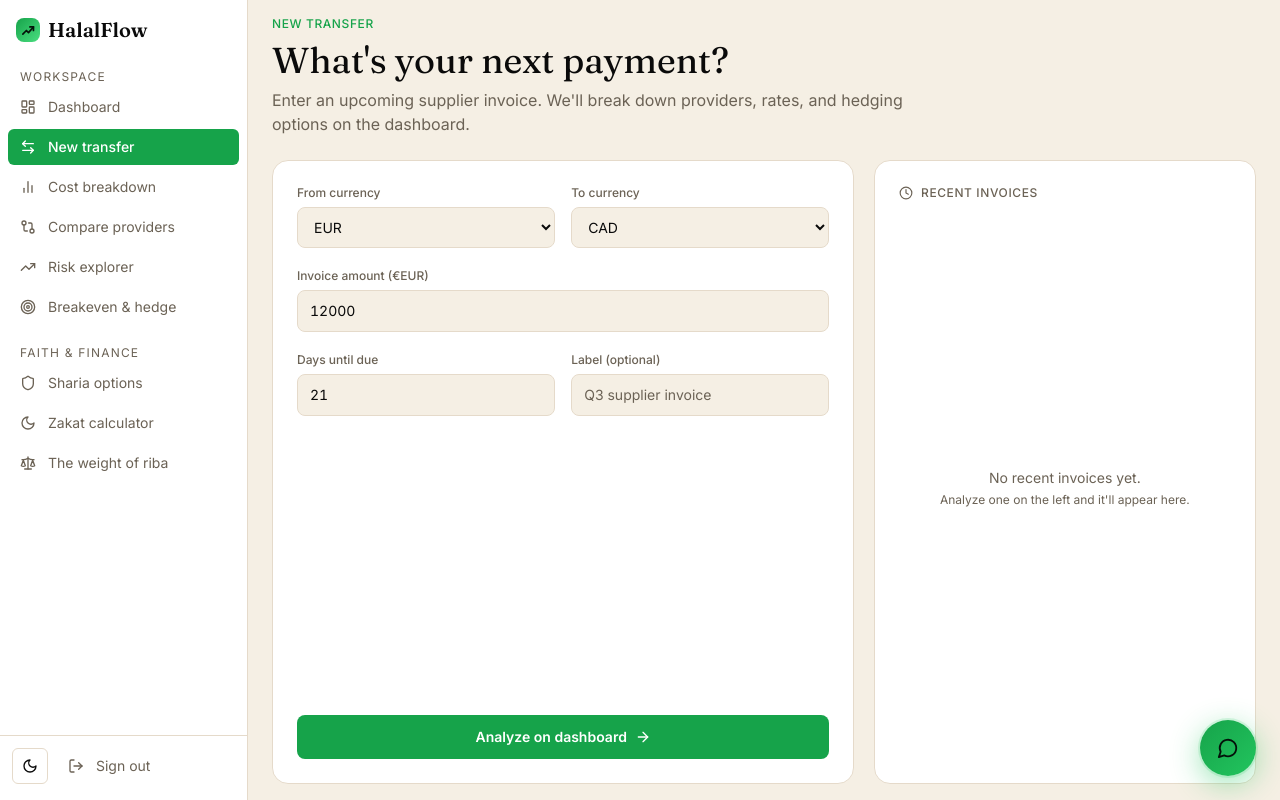
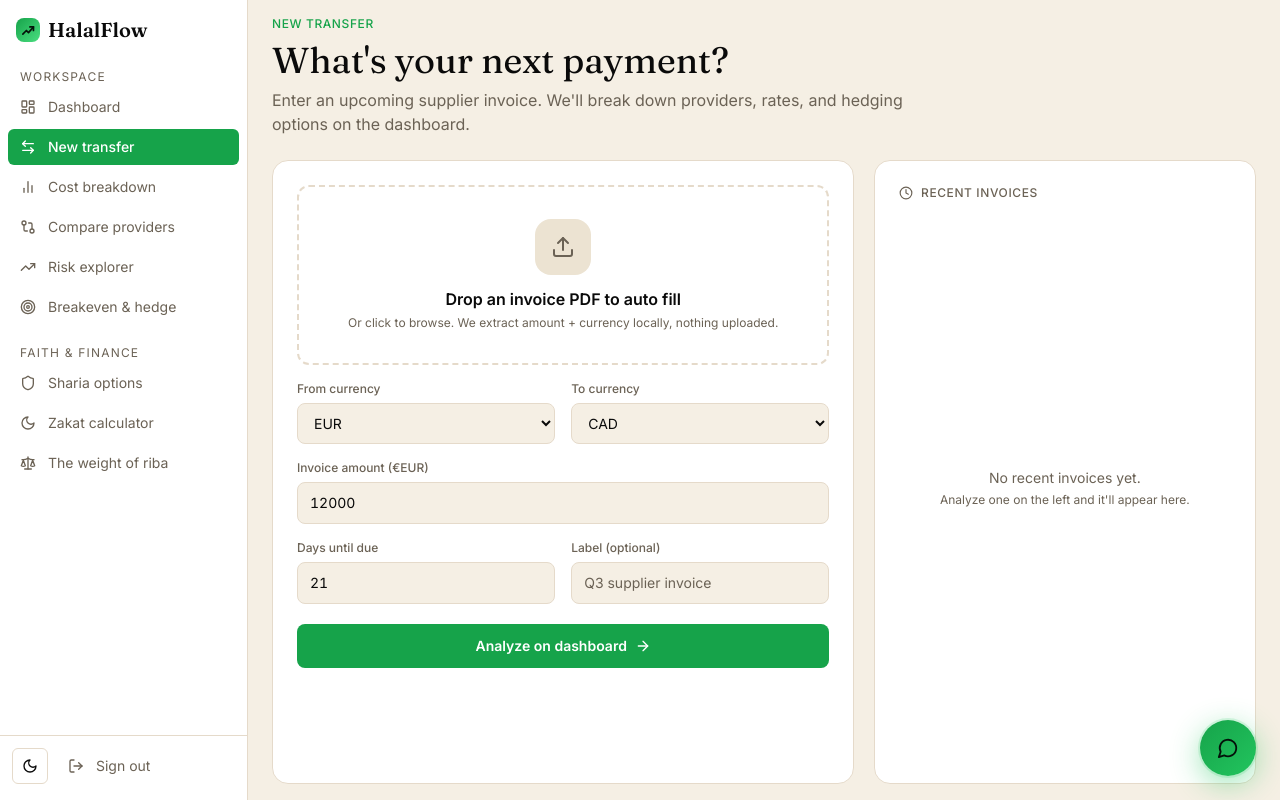
Before and after one commit to abdulrahmanzrein/fxhedge, a Next.js app in the folder fxhedge/: page /transfer in a window 1280 px wide. Built offline with nearby package versions, Linux system fonts and the light colour scheme.

Commit message:
fixed ui

```diff
--- a/fxhedge/app/(app)/transfer/page.tsx
+++ b/fxhedge/app/(app)/transfer/page.tsx
@@ -1,12 +1,59 @@
 "use client";
-import { useState } from "react";
+import { useState, useRef } from "react";
 import { useRouter } from "next/navigation";
 import { useInvoice, type Invoice } from "@/hooks/use-invoice";
 import { currencySymbol } from "@/lib/fixtures";
 import { usePageFade } from "@/components/page-fade";
-import { ArrowRight, Clock, Trash2 } from "lucide-react";
+import { ArrowRight, Clock, Trash2, FileText, Upload, Sparkles } from "lucide-react";
 
 const CURRENCIES = ["EUR", "USD", "GBP", "CAD", "AUD", "SGD"];
+
+declare global { interface Window { pdfjsLib: any } }
+const PDFJS_CDN     = "https://cdnjs.cloudflare.com/ajax/libs/pdf.js/3.11.174/pdf.min.js";
+const PDFJS_WORKER  = "https://cdnjs.cloudflare.com/ajax/libs/pdf.js/3.11.174/pdf.worker.min.js";
+
+function ensurePdfJs(): Promise<void> {
+  if (typeof window === "undefined") return Promise.reject(new Error("SSR"));
+  if (window.pdfjsLib) return Promise.resolve();
+  return new Promise((resolve, reject) => {
+    const s = document.createElement("script");
+    s.src = PDFJS_CDN; s.async = true;
+    s.onload = () => {
+      window.pdfjsLib.GlobalWorkerOptions.workerSrc = PDFJS_WORKER;
+      resolve();
+    };
+    s.onerror = () => reject(new Error("pdf.js failed to load"));
+    document.head.appendChild(s);
+  });
+}
+
+function parseInvoice(text: string): { amount?: number; currency?: string; label?: string } {
+  const currencyMap: Record<string, string> = { "€": "EUR", "$": "USD", "£": "GBP" };
+  // ISO currency codes
+  const isoMatch = text.match(/\b(EUR|USD|GBP|CAD|AUD|SGD)\b/i);
+  let currency = isoMatch ? isoMatch[1].toUpperCase() : undefined;
+
+  // Amount adjacent to a currency symbol or code, e.g. "€12,000.00" or "USD 12500"
+  const amountRe = /(?:€|\$|£|EUR|USD|GBP|CAD|AUD|SGD)\s*([\d]{1,3}(?:[,\s\.]\d{3})*(?:\.\d{1,2})?)|([\d]{1,3}(?:[,\s\.]\d{3})*(?:\.\d{1,2})?)\s*(?:€|\$|£|EUR|USD|GBP|CAD|AUD|SGD)/i;
+  const amountMatch = text.match(amountRe);
+  const rawAmount = amountMatch ? (amountMatch[1] || amountMatch[2]) : undefined;
+  const amount = rawAmount ? Math.round(parseFloat(rawAmount.replace(/[,\s]/g, ""))) : undefined;
+
+  // If no currency yet but we spotted a symbol on the way, pick from map
+  if (!currency) {
+    for (const sym of ["€", "$", "£"]) {
+      if (text.includes(sym)) { currency = currencyMap[sym]; break; }
+    }
+  }
+
+  // Label: try "Invoice", "Bill to", "From:" style prefixes
+  const supplierMatch =
+    text.match(/(?:Invoice(?:\s*#|:)?\s*)([A-Za-z0-9\- ]{3,40})/i) ||
+    text.match(/(?:Supplier|Vendor|Bill\s*to|From):\s*([^\n]{3,40})/i);
+  const label = supplierMatch ? supplierMatch[1].trim() : undefined;
+
+  return { amount, currency, label };
+}
 
 function fmtWhen(iso: string) {
   const d = new Date(iso);
@@ -28,6 +75,64 @@ export default function TransferPage() {
   const [amount, setAmount] = useState(12000);
   const [days,   setDays]   = useState(21);
   const [label,  setLabel]  = useState("");
+
+  // PDF drop / extract
+  const [dragActive, setDragActive] = useState(false);
+  const [extracting, setExtracting] = useState(false);
+  const [extracted, setExtracted]   = useState<{ file: string; found: string[] } | null>(null);
+  const [extractError, setExtractError] = useState<string | null>(null);
+  const fileInputRef = useRef<HTMLInputElement>(null);
+
+  async function handleFile(file: File) {
+    setExtractError(null);
+    setExtracted(null);
+    if (file.type !== "application/pdf") {
+      setExtractError("Please drop a PDF file.");
+      return;
+    }
+    if (file.size > 10 * 1024 * 1024) {
+      setExtractError("PDF too large (max 10 MB).");
+      return;
+    }
+    setExtracting(true);
+    try {
+      await ensurePdfJs();
+      const buf = await file.arrayBuffer();
+      const pdf = await window.pdfjsLib.getDocument({ data: buf }).promise;
+      let text = "";
+      const pages = Math.min(pdf.numPages, 3);
+      for (let i = 1; i <= pages; i++) {
+        const page = await pdf.getPage(i);
+        const content = await page.getTextContent();
+        text += content.items.map((it: any) => it.str).join(" ") + " ";
+      }
+      const parsed = parseInvoice(text);
+      const found: string[] = [];
+      if (parsed.amount)   { setAmount(parsed.amount);         found.push("amount"); }
+      if (parsed.currency && CURRENCIES.includes(parsed.currency)) {
+        setFrom(parsed.currency);                              found.push("currency");
+      }
+      if (parsed.label)    { setLabel(parsed.label.slice(0, 60)); found.push("label"); }
+      if (found.length === 0) {
+        setExtractError("Couldn't detect invoice details. Please enter manually.");
+      } else {
+        setExtracted({ file: file.name, found });
+      }
+    } catch (e) {
+      setExtractError(e instanceof Error ? e.message : "Extraction failed.");
+    } finally {
+      setExtracting(false);
+    }
+  }
+
+  function onDrop(e: React.DragEvent) {
+    e.preventDefault();
+    setDragActive(false);
+    const file = e.dataTransfer.files?.[0];
+    if (file) handleFile(file);
+  }
+  function onDragOver(e: React.DragEvent) { e.preventDefault(); setDragActive(true); }
+  function onDragLeave(e: React.DragEvent) { e.preventDefault(); setDragActive(false); }
 
   function submit(e: React.FormEvent) {
     e.preventDefault();
@@ -70,9 +175,87 @@ export default function TransferPage() {
         {/* Form */}
         <form
           onSubmit={submit}
-          className="lg:col-span-3 rounded-2xl border border-[var(--color-border)] bg-[var(--color-card)] p-6 flex flex-col gap-5 min-h-0 overflow-y-auto"
+          className="lg:col-span-3 rounded-2xl border border-[var(--color-border)] bg-[var(--color-card)] p-6 flex flex-col gap-4 min-h-0 overflow-y-auto"
           style={fade(1)}
         >
+          {/* PDF drop zone */}
+          <div
+            onDrop={onDrop}
+            onDragOver={onDragOver}
+            onDragLeave={onDragLeave}
+            onClick={() => fileInputRef.current?.click()}
+            className="relative rounded-xl border-2 border-dashed px-6 py-8 cursor-pointer transition-[border-color,background-color]"
+            style={{
+              borderColor: dragActive
+                ? "var(--color-primary)"
+                : extracted
+                ? "rgba(34,197,94,0.5)"
+                : extractError
+                ? "rgba(248,113,113,0.5)"
+                : "var(--color-border)",
+              background: dragActive
+                ? "rgba(34,197,94,0.08)"
+                : extracted
+                ? "rgba(34,197,94,0.05)"
+                : "transparent",
+            }}
+          >
+            <input
+              ref={fileInputRef}
+              type="file"
+              accept="application/pdf"
+              className="hidden"
+              onChange={(e) => { const f = e.target.files?.[0]; if (f) handleFile(f); e.target.value = ""; }}
+            />
+            <div className="flex flex-col items-center text-center gap-3">
+              <div
+                className="h-14 w-14 rounded-2xl flex items-center justify-center shrink-0"
+                style={{
+                  background: extracted ? "rgba(34,197,94,0.15)" : "var(--color-muted)",
+                  color: extracted ? "#16A34A" : "var(--color-muted-fg)",
+                }}
+              >
+                {extracting ? (
+                  <div className="h-6 w-6 rounded-full border-2 border-current border-t-transparent animate-spin" />
+                ) : extracted ? (
+                  <Sparkles size={24} />
+                ) : (
+                  <Upload size={24} />
+                )}
+              </div>
+              <div className="min-w-0">
+                {extracting ? (
+                  <>
+                    <p className="text-base font-semibold text-[var(--color-fg)]">Extracting invoice details…</p>
+                    <p className="text-xs text-[var(--color-muted-fg)] mt-1">Reading PDF and looking for amount, currency, supplier</p>
+                  </>
+                ) : extracted ? (
+                  <>
+                    <p className="text-base font-semibold text-[var(--color-fg)] truncate flex items-center justify-center gap-1.5">
+                      <FileText size={15} className="shrink-0" />
+                      {extracted.file}
+                    </p>
+                    <p className="text-xs mt-1" style={{ color: "#16A34A" }}>
+                      Filled in {extracted.found.join(", ")}. Review below then submit.
+                    </p>
+                  </>
+                ) : extractError ? (
+                  <>
+                    <p className="text-base font-semibold text-[var(--color-fg)]">Drop an invoice PDF to auto fill</p>
+                    <p className="text-xs mt-1" style={{ color: "#f87171" }}>{extractError}</p>
+                  </>
+                ) : (
+                  <>
+                    <p className="text-base font-semibold text-[var(--color-fg)]">Drop an invoice PDF to auto fill</p>
+                    <p className="text-xs text-[var(--color-muted-fg)] mt-1">
+                      Or click to browse. We extract amount + currency locally, nothing uploaded.
+                    </p>
+                  </>
+                )}
+              </div>
+            </div>
+          </div>
+
           <div className="grid grid-cols-2 gap-4">
             <Field label="From currency" htmlFor="from-cur">
               <select
@@ -137,12 +320,10 @@ export default function TransferPage() {
             <p className="text-xs" style={{ color: "#f87171" }}>Pick two different currencies.</p>
           )}
 
-          <div className="flex-1" />
-
           <button
             type="submit"
             disabled={from === to || amount <= 0}
-            className="flex items-center justify-center gap-2 rounded-lg py-3 text-sm font-semibold text-white transition-[opacity,scale] duration-150 active:scale-[0.96] hover:opacity-90 disabled:opacity-40 disabled:active:scale-100"
+            className="mt-1 flex items-center justify-center gap-2 rounded-lg py-3 text-sm font-semibold text-white transition-[opacity,scale] duration-150 active:scale-[0.96] hover:opacity-90 disabled:opacity-40 disabled:active:scale-100"
             style={{ background: "var(--color-primary)" }}
           >
             Analyze on dashboard <ArrowRight size={16} />
@@ -180,33 +361,30 @@ export default function TransferPage() {
               </p>
             </div>
           ) : (
-            <ul className="space-y-2 flex-1 min-h-0 overflow-y-auto">
+            <ul className="flex-1 min-h-0 overflow-y-auto -mr-2 pr-2 space-y-1.5">
               {recent.map((inv) => (
                 <li key={inv.id}>
-                  <div
-                    className="group flex items-center gap-1 rounded-xl border border-[var(--color-border)] hover:border-[var(--color-primary)] transition-colors"
-                  >
+                  <div className="group flex items-stretch rounded-lg border border-[var(--color-border)] hover:border-[var(--color-primary)] transition-colors">
                     <button
                       type="button"
                       onClick={() => pickRecent(inv)}
-                      className="flex-1 min-w-0 text-left p-3 rounded-xl transition-[opacity,scale] duration-150 active:scale-[0.985]"
+                      className="flex-1 min-w-0 text-left px-3 py-2.5 rounded-l-lg active:scale-[0.99] transition-transform duration-150"
                     >
-                      <div className="flex items-center gap-2 mb-1">
+                      <div className="flex items-center justify-between gap-2">
+                        <span className="text-sm font-medium text-[var(--color-fg)] truncate">
+                          {inv.label}
+                        </span>
+                        <span className="font-money tabular text-sm text-[var(--color-fg)] shrink-0">
+                          {currencySymbol(inv.from)}{inv.amount.toLocaleString()}
+                        </span>
+                      </div>
+                      <div className="flex items-center gap-2 mt-0.5 text-[11px] text-[var(--color-muted-fg)]">
                         <span
-                          className="text-[10px] font-semibold tabular rounded-md px-1.5 py-0.5"
-                          style={{ background: "var(--color-muted)", color: "var(--color-muted-fg)" }}
+                          className="tabular rounded px-1 py-px font-semibold"
+                          style={{ background: "var(--color-muted)" }}
                         >
                           {inv.from}→{inv.to}
                         </span>
-                        <span className="text-sm font-medium text-[var(--color-fg)] truncate">
-                          {inv.label}
-                        </span>
-                      </div>
-                      <div className="flex items-center gap-2 text-xs text-[var(--color-muted-fg)]">
-                        <span className="font-money tabular">
-                          {currencySymbol(inv.from)}{inv.amount.toLocaleString()}
-                        </span>
-                        <span aria-hidden="true">·</span>
                         <span className="tabular">{inv.days}d due</span>
                         <span aria-hidden="true">·</span>
                         <span>{fmtWhen(inv.savedAt)}</span>
@@ -215,10 +393,10 @@ export default function TransferPage() {
                     <button
                       type="button"
                       onClick={() => removeRecent(inv.id)}
-                      className="opacity-0 group-hover:opacity-100 focus:opacity-100 transition-opacity mr-2 h-8 w-8 flex items-center justify-center rounded-lg hover:bg-[var(--color-muted)]"
+                      className="opacity-0 group-hover:opacity-100 focus:opacity-100 transition-opacity w-9 flex items-center justify-center border-l border-[var(--color-border)] hover:bg-[var(--color-muted)] rounded-r-lg"
                       aria-label={`Remove ${inv.label}`}
                     >
-                      <Trash2 size={14} style={{ color: "var(--color-muted-fg)" }} />
+                      <Trash2 size={13} style={{ color: "var(--color-muted-fg)" }} />
                     </button>
                   </div>
                 </li>
```
Also changed, not shown: fxhedge/app/(app)/dashboard/page.tsx (+17 -3 lines), fxhedge/hooks/use-user.ts (added, +52 -0 lines).
